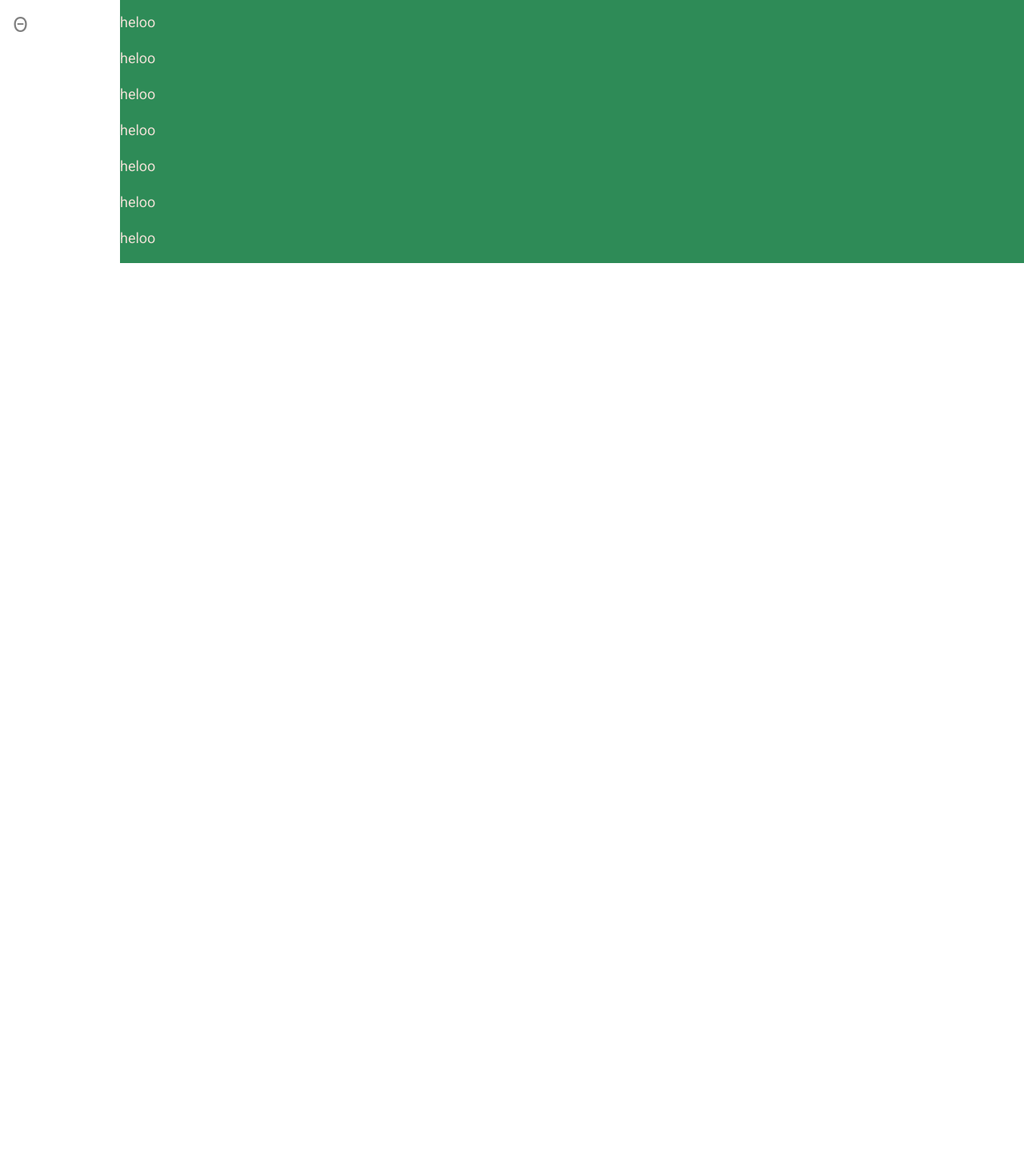
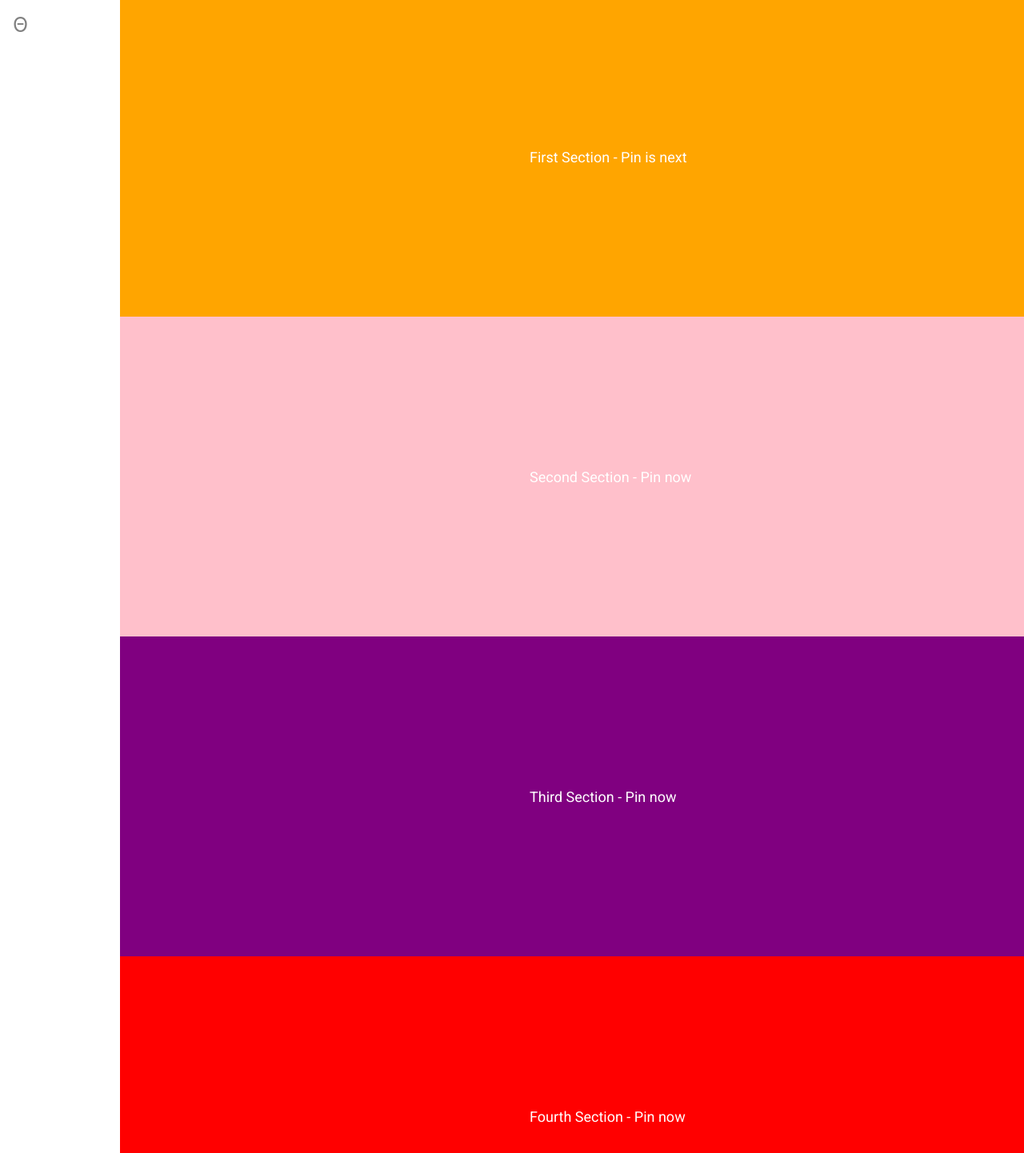
Before and after one commit to mobile44/my_react_lab, a React (Create React App) app: page /my_react_lab/epsilon in a window 1280 px wide. Shown: the part 328-1770 px from the top of the page at 80% size. Before the commit the page ends 800 px from the top, so only its background shows below. Built offline with nearby package versions, Linux system fonts and the light colour scheme.

Commit message:
add: gsat pin in epsilon page

```diff
--- a/src/Epsilon.css
+++ b/src/Epsilon.css
@@ -2,21 +2,21 @@
 .epsilonPage{
   overflow-x: hidden;
   font-family: Roboto, sans-serif;
+}
+.epsilonGreen {
+  width: 100ww;
   background-color: seagreen;
 }
-
 /*.epsilonText h1 {
   background: rgba(0,0,0,0.5);
   padding: 50px;
 }*/
-
 .epsilonContainer{
   position: relative;
   width: 50vw;
   opacity: 0.5;
   margin: 0;
 }
-
 .epsilonVideo {
   width: 100%;
   height: 100%;
@@ -36,6 +36,51 @@
 .epsilonText p {
   font-size: 2vw;
 }
+.epsilonSection {
+  display: flex;
+  width: 100vw;
+  height: 50vh;
+}
+.epsilonOrange {
+  background-color: orange;
+  align-items: center;
+}
+.epsilonOrange p {
+  color: white;
+  margin-left: 40vw;
+}
+.epsilonPink {
+  background-color: pink;
+  align-items: center;
+}
+.epsilonPink p {
+  color: white;
+  margin-left: 40vw;
+}
+.epsilonPurple {
+  background-color: purple;
+  align-items: center;
+}
+.epsilonPurple p {
+  color: white;
+  margin-left: 40vw;
+}
+.epsilonRed {
+  background-color: red;
+  align-items: center;
+}
+.epsilonRed p {
+  color: white;
+  margin-left: 40vw;
+}
+.epsilonGrey {
+  background-color: grey;
+  align-items: center;
+}
+.epsilonGrey p {
+  color: white;
+  margin-left: 40vw;
+}
 /*
 @media (min-aspect-ratio: 16/9) {
   .video-container iframe {
--- a/src/Epsilon.jsx
+++ b/src/Epsilon.jsx
@@ -1,10 +1,37 @@
-import React from 'react';
+import React, {useEffect} from 'react';
+import { gsap } from "gsap";
+import {ScrollTrigger} from "gsap/ScrollTrigger";
 import "./Epsilon.css";
 import bgvideo from "./images/videoplayback.mp4"
 
 function Epsilon() {
+  gsap.registerPlugin(ScrollTrigger);
+  useEffect(()=>{
+    ScrollTrigger.create({
+      trigger: "#b",
+      start: "top center", //element viewport
+      end: "center 350px", //element viewport
+      pin: "#bb",
+      //markers: true,
+    });
+    ScrollTrigger.create({
+      trigger: "#c",
+      start: "top center", //element viewport
+      end: "center 350px", //element viewport
+      pin: "#cc",
+      //markers: true,
+    });
+    ScrollTrigger.create({
+      trigger: "#d",
+      start: "top center", //element viewport
+      end: "center 350px", //element viewport
+      pin: "#dd",
+      //markers: true,
+    });
+  })
   return (
     <div className="epsilonPage">
+      <div className="epsilonGreen">
       <div className="epsilonContainer">
         <video
           src={bgvideo}
@@ -21,14 +48,12 @@ function Epsilon() {
           <p>What a beautiful world</p>
         </div>
       </div>
-
-      <div><p>heloo</p></div>
-      <div><p>heloo</p></div>
-      <div><p>heloo</p></div>
-      <div><p>heloo</p></div>
-      <div><p>heloo</p></div>
-      <div><p>heloo</p></div>
-      <div><p>heloo</p></div>
+      </div>
+      <section id="a" className="epsilonSection epsilonOrange"><p id="aa">First Section - Pin is next</p></section>
+      <section id="b" className="epsilonSection epsilonPink"><p id="bb"> Second Section - Pin now</p></section>
+      <section id="c" className="epsilonSection epsilonPurple"><p id="cc">Third Section - Pin now</p></section>
+      <section id="d" className="epsilonSection epsilonRed"><p id="dd">Fourth Section - Pin now</p></section>
+      <section id="e" className="epsilonSection epsilonGrey"><p id="ee">Fifth Section - Pin is over</p></section>
     </div>
   )
 }
```
